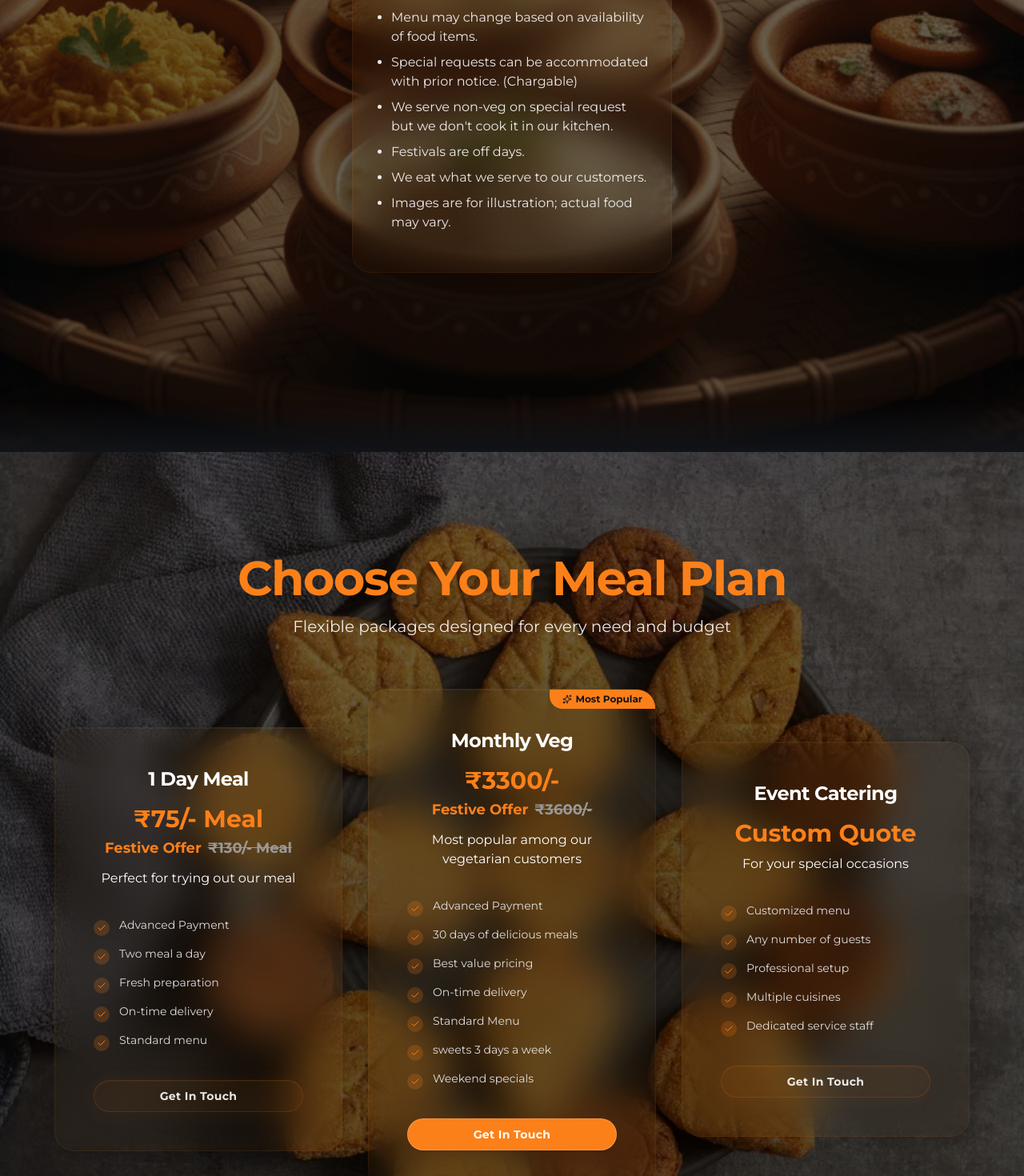
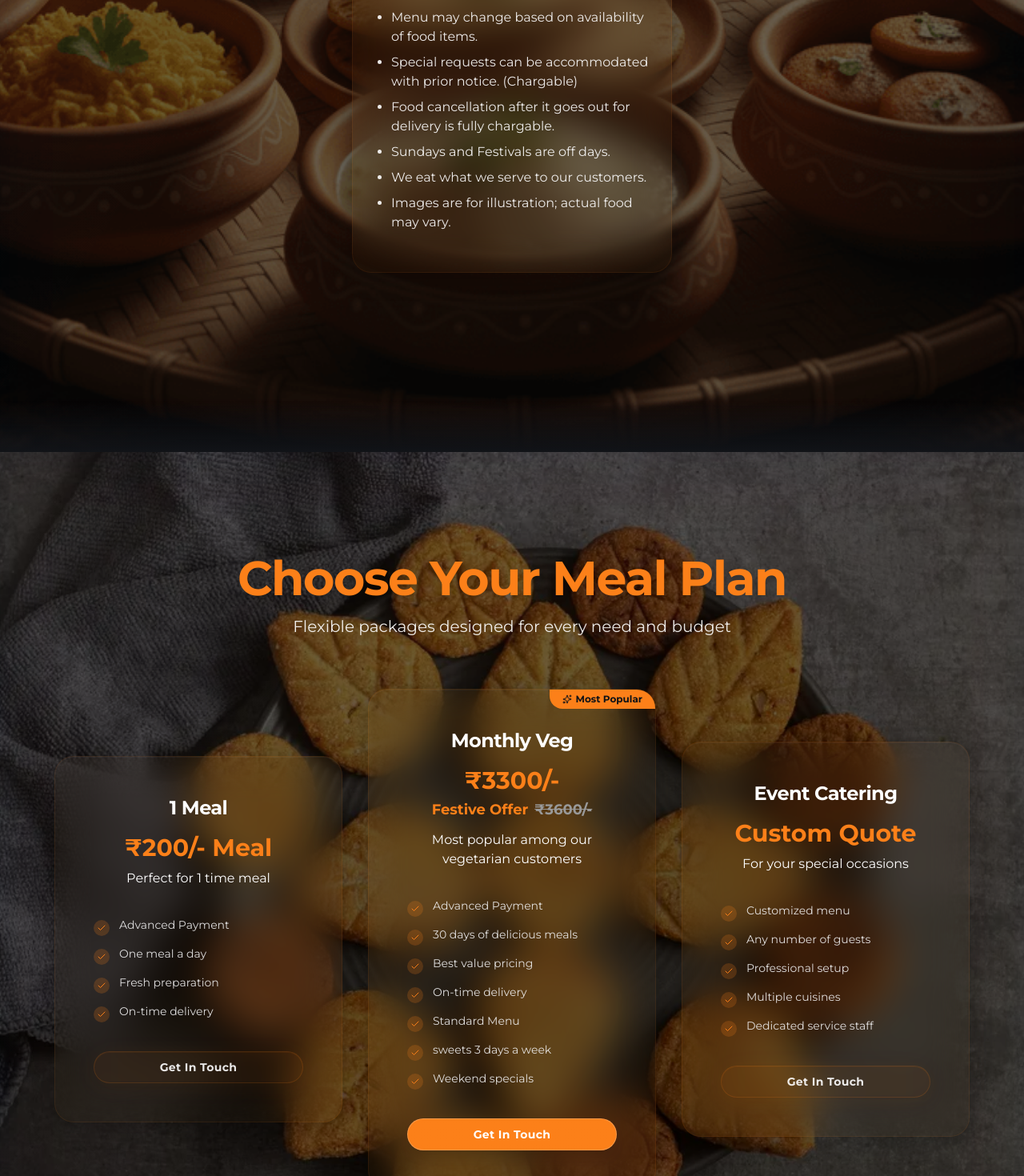
Before and after one commit to clevercoderjoy/ghar-ka-swad-noida, a React (Vite) app: page / in a window 1280 px wide. Shown: the part 5200-6670 px from the top of the page at 80% size. Built offline with nearby package versions, Linux system fonts and the light colour scheme.

Commit message:
story done

```diff
--- a/src/app/menu/menu.jsx
+++ b/src/app/menu/menu.jsx
@@ -78,8 +78,8 @@ const menuItems = [
     note: [
       "Menu may change based on availability of food items.",
       "Special requests can be accommodated with prior notice. (Chargable)",
-      "We serve non-veg on special request but we don't cook it in our kitchen.",
-      "Festivals are off days.",
+      "Food cancellation after it goes out for delivery is fully chargable.",
+      "Sundays and Festivals are off days.",
       "We eat what we serve to our customers.",
       "Images are for illustration; actual food may vary."
     ]
--- a/src/app/packages/packages.jsx
+++ b/src/app/packages/packages.jsx
@@ -148,16 +148,15 @@ const PackageCard = memo(function PackageCard({ pkg }) {
 
 const packages = [
   {
-    name: "1 Day Meal",
-    price: "₹75/- Meal",
-    originalPrice: "₹130/- Meal",
-    description: "Perfect for trying out our meal",
+    name: "1 Meal",
+    price: "₹200/- Meal",
+    originalPrice: null,
+    description: "Perfect for 1 time meal",
     features: [
       "Advanced Payment",
-      "Two meal a day",
+      "One meal a day",
       "Fresh preparation",
       "On-time delivery",
-      "Standard menu"
     ],
     popular: false
   },
```
